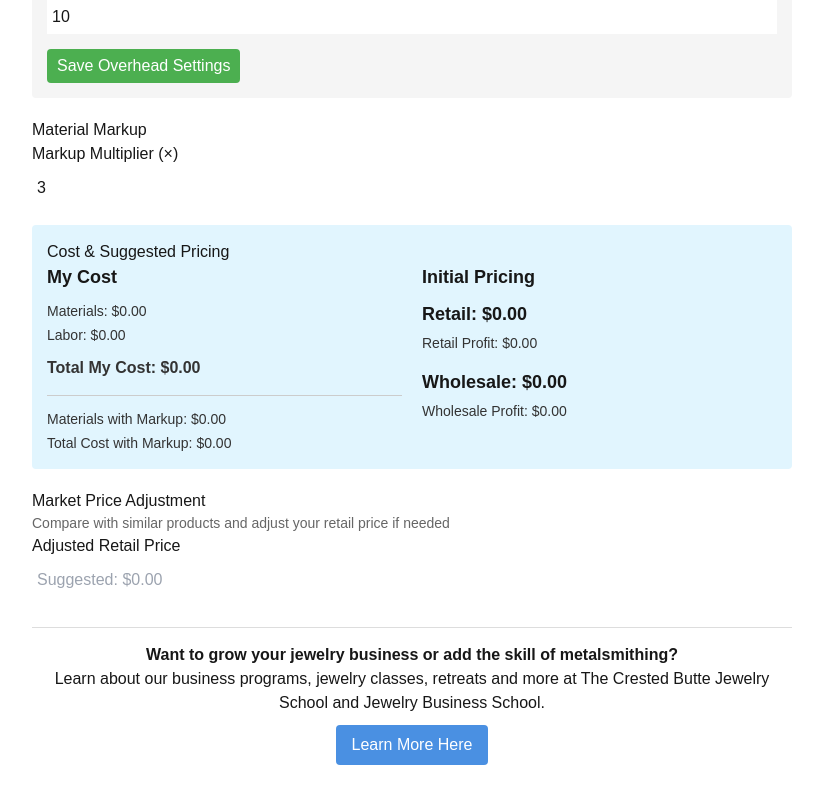
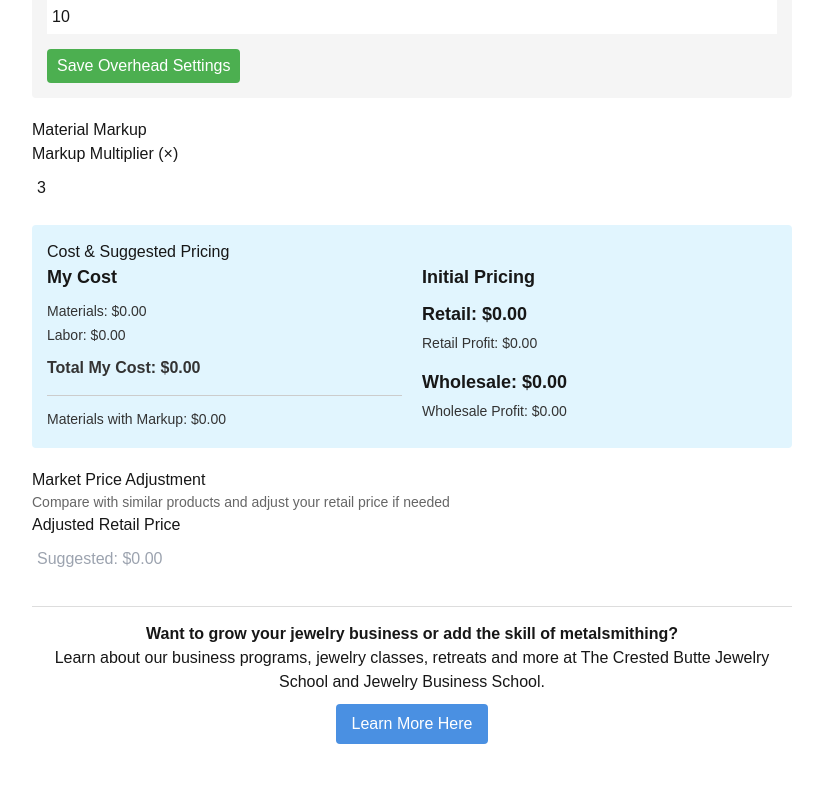
Before and after one commit to pixiegirl32/jewelrypricingcalculator, a Next.js app: page / in a window 1280 px wide. Shown: the part 2308-3108 px from the top of the page, without its empty margins (228-1051 px from the left). After the commit the page ends 3087 px from the top, so only its background shows below. Built offline with nearby package versions, Linux system fonts and the light colour scheme.

Commit message:
Update Calculator.jsx

```diff
--- a/src/components/Calculator.jsx
+++ b/src/components/Calculator.jsx
@@ -1330,8 +1330,7 @@ const exportToPDF = () => {
               </p>
               <div style={{ marginTop: '15px', paddingTop: '10px', borderTop: '1px solid #ccc' }}>
                 <p style={{ margin: '3px 0' }}>Materials with Markup: ${materialWithMarkup.toFixed(2)}</p>
-                <p style={{ fontWeight: 'medium' }}>Total Cost with Markup: ${baseCost.toFixed(2)}</p>
-              </div>
+          </div>
             </div>
           </div>
 
```
